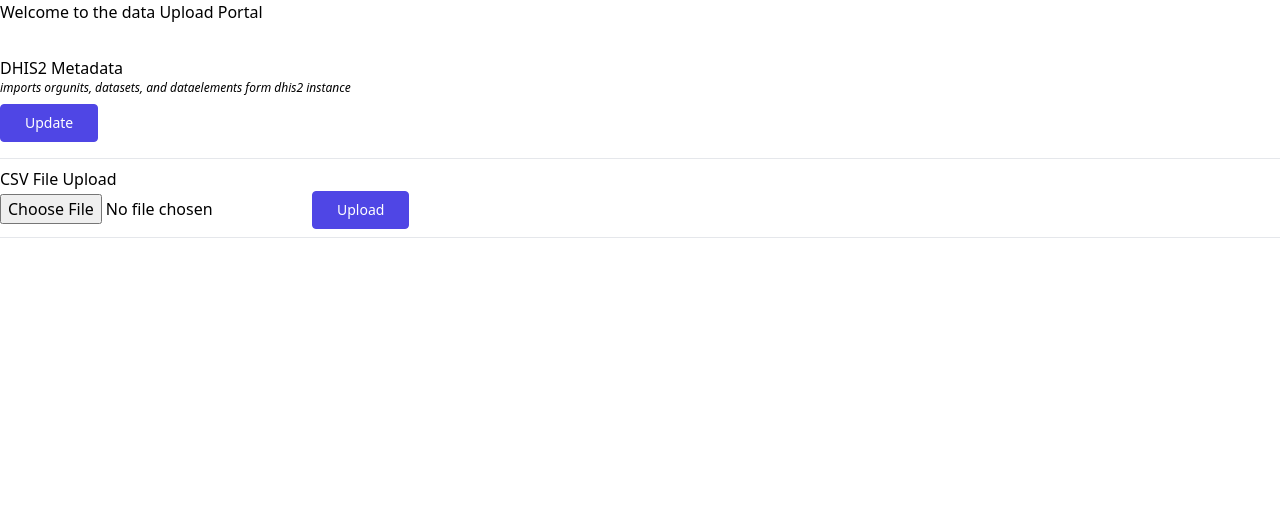
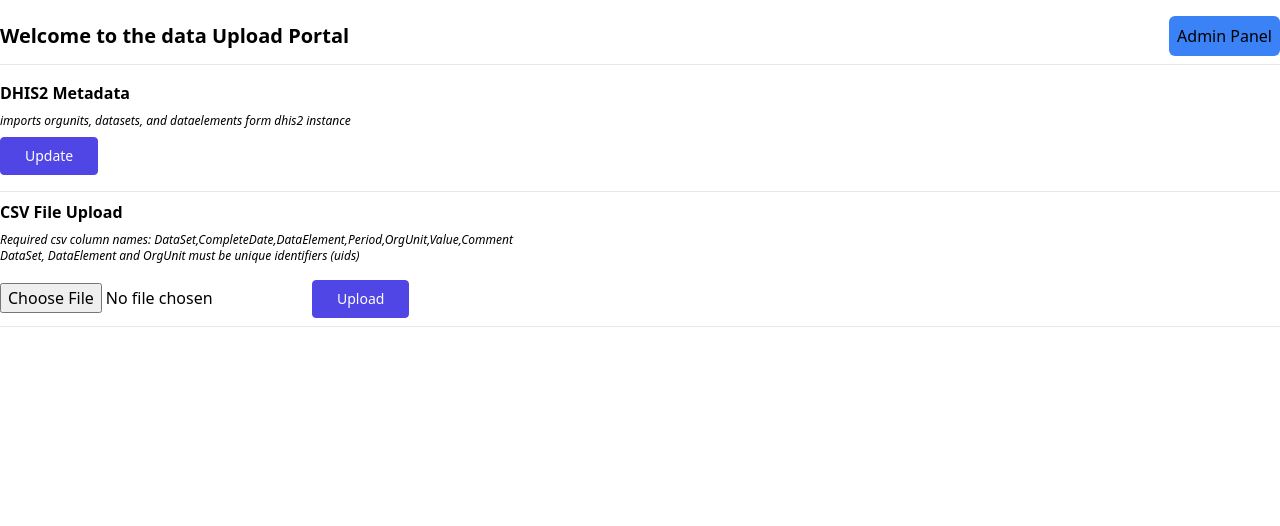
Before and after one commit to aurthurm/dhis2-data-sync, a Django app: page / in a window 1280 px wide. Shown: the top 526 px of the page. Before the commit the page ends 238 px from the top, so only its background shows below. Run offline with Django 4.2, Linux system fonts and the light colour scheme; a user stored in the database is signed in; some libraries are stand-ins or nearby versions.

Commit message:
updated site view

```diff
--- a/scrapper/templates/scrapper/home.html
+++ b/scrapper/templates/scrapper/home.html
@@ -10,9 +10,13 @@
 	{% verbatim %}
 		<div id="app">
 			<div class="container mx-auto">
-				<h2>{{ message }}</h2>
-				<section class="mt-8 mb-4">
-					<h2>DHIS2 Metadata</h2>
+				<h2 class="mt-4 mb-2 flex justify-between items-center">
+					<span class="text-xl font-bold">{{ message }}</span>
+					<a class="p-2 bg-blue-500 rounded-md" href="/admin">Admin Panel</a>
+				</h2>
+				<hr>
+				<section class="my-4">
+					<h2 class="mb-2 text-l font-semibold">DHIS2 Metadata</h2>
 					<p class="mb-2 italic text-xs">imports orgunits, datasets, and dataelements form dhis2 instance</p>
 					<div class="flex items-center gap-4 text-red-500" v-if="metada.updating">
 						<svg aria-hidden="true" class="w-8 h-8 text-gray-200 animate-spin dark:text-gray-600 fill-blue-600" viewBox="0 0 100 101" fill="none" xmlns="http://www.w3.org/2000/svg">
@@ -35,10 +39,14 @@
 				</section>
 				<hr>
 				<section class="mt-2">
-					<h4>CSV File Upload</h4>
+					<h4 class="text-l font-semibold">CSV File Upload</h4>
+					<div class="my-2 italic text-xs">
+						<p>Required csv column names: DataSet,CompleteDate,DataElement,Period,OrgUnit,Value,Comment</p>
+						<p>DataSet, DataElement and OrgUnit must be unique identifiers (uids)</p>
+					</div>
 					<input type="file" @change="fileChange" />
 					<button
-						class="mb-2 inline-block rounded border border-indigo-600 bg-indigo-600 px-6 py-2 text-sm font-medium text-white hover:bg-transparent hover:text-indigo-600 focus:outline-none focus:ring active:text-indigo-500"
+						class="my-2 inline-block rounded border border-indigo-600 bg-indigo-600 px-6 py-2 text-sm font-medium text-white hover:bg-transparent hover:text-indigo-600 focus:outline-none focus:ring active:text-indigo-500"
 						href="#"
 						@click="uploadFile"
 						>
```
Also changed, not shown: carphadata/settings.py (+7 -2 lines), db.sqlite3.
